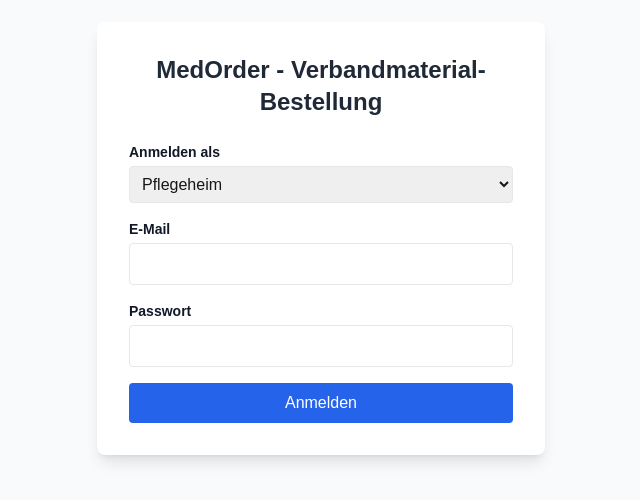
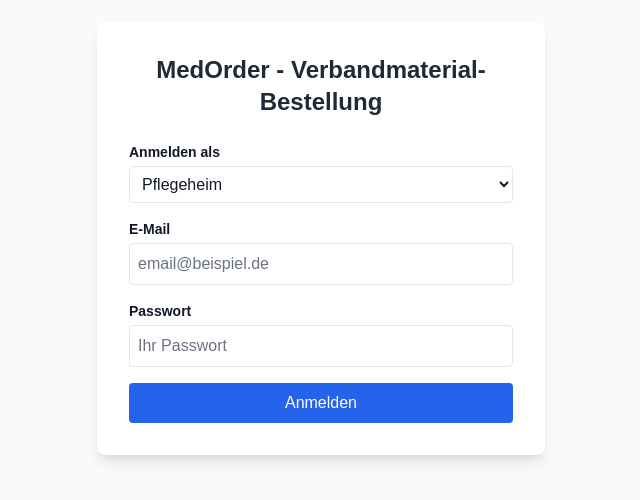
Before and after one commit to automedix/medorder, a Next.js app: page /login in a window 1280 px wide. Shown: the part 162-662 px from the top of the page, without its empty margins (319-959 px from the left). Built offline with nearby package versions, Linux system fonts and the light colour scheme.

Commit message:
Fix: Dark text in login input fields

```diff
--- a/src/app/login/page.tsx
+++ b/src/app/login/page.tsx
@@ -57,7 +57,7 @@ export default function LoginPage() {
             <select
               value={role}
               onChange={(e) => setRole(e.target.value)}
-              className="w-full p-2 border rounded focus:ring-2 focus:ring-blue-500"
+              className="w-full p-2 border rounded focus:ring-2 focus:ring-blue-500 text-gray-900 bg-white"
             >
               <option value="careHome">Pflegeheim</option>
               <option value="admin">Praxis-Admin</option>
@@ -72,7 +72,8 @@ export default function LoginPage() {
               type="email"
               value={email}
               onChange={(e) => setEmail(e.target.value)}
-              className="w-full p-2 border rounded focus:ring-2 focus:ring-blue-500"
+              className="w-full p-2 border rounded focus:ring-2 focus:ring-blue-500 text-gray-900 placeholder-gray-500"
+              placeholder="email@beispiel.de"
               required
             />
           </div>
@@ -85,7 +86,8 @@ export default function LoginPage() {
               type="password"
               value={password}
               onChange={(e) => setPassword(e.target.value)}
-              className="w-full p-2 border rounded focus:ring-2 focus:ring-blue-500"
+              className="w-full p-2 border rounded focus:ring-2 focus:ring-blue-500 text-gray-900 placeholder-gray-500"
+              placeholder="Ihr Passwort"
               required
             />
           </div>
```
